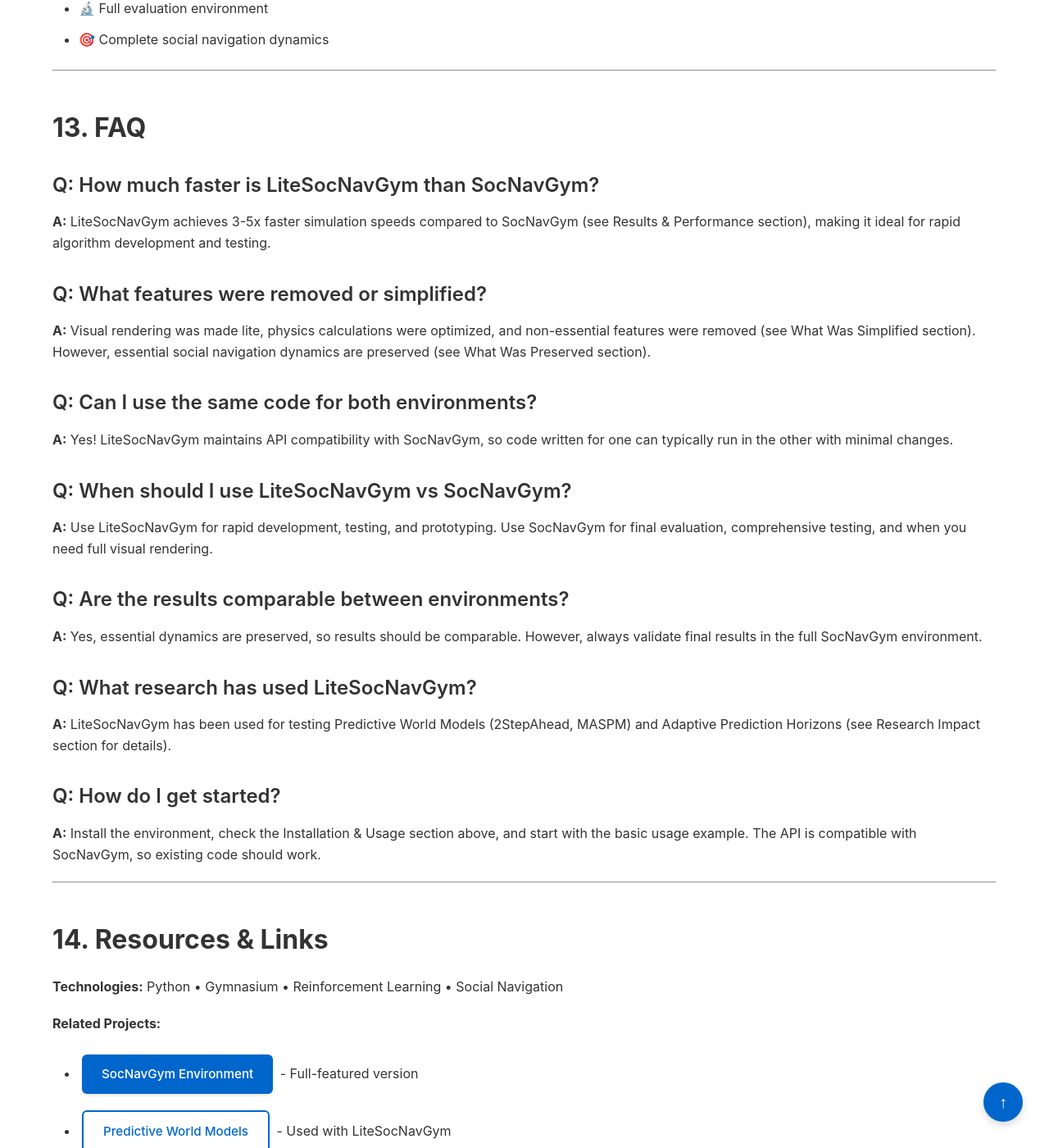
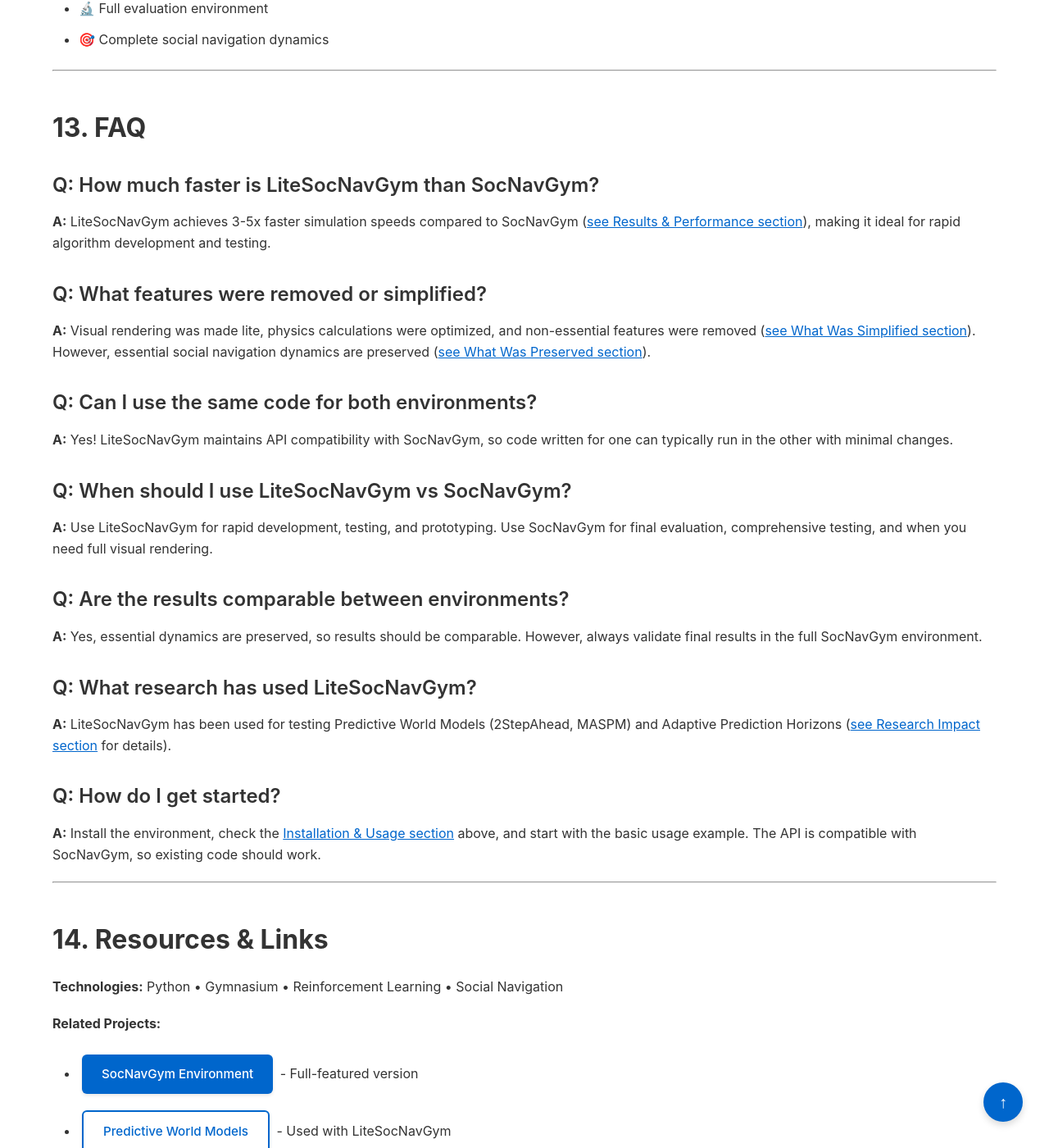
Before and after one commit to goodluckoguzie/goodluckoguzie.github.io, a Jekyll site: the page built from projects/litesocnavgym.md, in a window 1280 px wide and 1400 px high, scrolled down 10438 px. Shown: the whole window at 82% size. Built offline with Jekyll 4.4.1, drawn with Linux system fonts in a browser that asks for light colours; some of the changed text lies outside the part shown.

Commit message:
Make all section references clickable links in LiteSocNavGym and FallingBallEnv pages

```diff
--- a/projects/litesocnavgym.md
+++ b/projects/litesocnavgym.md
@@ -84,7 +84,7 @@ LiteSocNavGym was developed as a lite testing environment to enable rapid iterat
 
 ### Research Design
 
-I created LiteSocNavGym by simplifying complex features while preserving core social navigation dynamics. The environment achieves 3-5x faster simulation speeds by optimizing rendering, physics calculations, and state management (see Key Innovation section for details).
+I created LiteSocNavGym by simplifying complex features while preserving core social navigation dynamics. The environment achieves 3-5x faster simulation speeds by optimizing rendering, physics calculations, and state management (<a href="#innovation" style="color: var(--link); text-decoration: underline;">see Key Innovation section</a> for details).
 
 ---
 
@@ -123,7 +123,7 @@ LiteSocNavGym achieves 3-5x faster simulation speeds by:
 - **Speed First** - Optimized for rapid iteration
 - **Essentials Only** - Core social navigation dynamics preserved
 - **Compatibility Maintained** - Same API as SocNavGym
-- **Easy Migration** - Code can run in both environments (see Installation & Usage section)
+- **Easy Migration** - Code can run in both environments (<a href="#usage" style="color: var(--link); text-decoration: underline;">see Installation & Usage section</a>)
 
 ---
 
@@ -131,7 +131,7 @@ LiteSocNavGym achieves 3-5x faster simulation speeds by:
 
 ### Speed Improvements
 
-LiteSocNavGym achieves **3-5x faster simulation speeds** compared to SocNavGym while maintaining essential social navigation dynamics (see What Was Preserved section). This performance gain makes it ideal for rapid algorithm development, quick iteration during model training, efficient benchmarking, and prototyping.
+LiteSocNavGym achieves **3-5x faster simulation speeds** compared to SocNavGym while maintaining essential social navigation dynamics (<a href="#preserved" style="color: var(--link); text-decoration: underline;">see What Was Preserved section</a>). This performance gain makes it ideal for rapid algorithm development, quick iteration during model training, efficient benchmarking, and prototyping.
 
 ### Key Performance Metrics
 
@@ -168,7 +168,7 @@ LiteSocNavGym achieves **3-5x faster simulation speeds** compared to SocNavGym w
       Your browser does not support the video tag.
     </video>
     <p><strong>Demo Video: LiteSocNavGym Environment</strong></p>
-    <p>Watch the environment in action: faster simulations with core social navigation features preserved (see What Was Preserved section).</p>
+    <p>Watch the environment in action: faster simulations with core social navigation features preserved (<a href="#preserved" style="color: var(--link); text-decoration: underline;">see What Was Preserved section</a>).</p>
   </div>
 </div>
 
@@ -254,14 +254,14 @@ Despite optimizations, LiteSocNavGym maintains:
 - **Note:** Core actions preserved
 
 ### Performance Characteristics
-- **Simulation Speed:** 3-5x faster than SocNavGym (see Results & Performance section)
+- **Simulation Speed:** 3-5x faster than SocNavGym (<a href="#results" style="color: var(--link); text-decoration: underline;">see Results & Performance section</a>)
 - **Memory Usage:** Reduced compared to SocNavGym
 - **CPU Requirements:** Lower than SocNavGym
-- **Visual Quality:** Lite for speed (see What Was Simplified section)
+- **Visual Quality:** Lite for speed (<a href="#simplified" style="color: var(--link); text-decoration: underline;">see What Was Simplified section</a>)
 
 ### Key Features
-- **Lightweight Implementation** - Optimized for speed (see Results & Performance section)
-- **Social Navigation Scenarios** - Essential dynamics preserved (see What Was Preserved section)
+- **Lightweight Implementation** - Optimized for speed (<a href="#results" style="color: var(--link); text-decoration: underline;">see Results & Performance section</a>)
+- **Social Navigation Scenarios** - Essential dynamics preserved (<a href="#preserved" style="color: var(--link); text-decoration: underline;">see What Was Preserved section</a>)
 - **RL Framework Compatible** - Works with standard frameworks
 - **Performance Optimized** - Fast evaluation and testing
 
@@ -339,7 +339,7 @@ LiteSocNavGym enabled rapid iteration during algorithm development, allowing for
 1. **Enabled Rapid Prototyping:** 3-5x faster simulation speeds accelerated algorithm development
 2. **Facilitated Model Testing:** Quick feedback loops for testing 2StepAhead and MASPM models
 3. **Supported Adaptive Prediction Research:** Efficient testing of adaptive prediction systems
-4. **Maintained Core Dynamics:** Preserved essential social navigation features while optimizing performance (see What Was Preserved section)
+4. **Maintained Core Dynamics:** Preserved essential social navigation features while optimizing performance (<a href="#preserved" style="color: var(--link); text-decoration: underline;">see What Was Preserved section</a>)
 
 ### Usage in Research
 
@@ -348,7 +348,7 @@ LiteSocNavGym was used for:
 - Testing Predictive World Models (2StepAhead, MASPM) during development
 - Rapid iteration on adaptive prediction horizon systems
 - Quick algorithm comparison and benchmarking
-- Prototyping new approaches before full SocNavGym evaluation (see Comparison with SocNavGym section)
+- Prototyping new approaches before full SocNavGym evaluation (<a href="#comparison" style="color: var(--link); text-decoration: underline;">see Comparison with SocNavGym section</a>)
 
 ---
 
@@ -398,10 +398,10 @@ LiteSocNavGym was used for:
 ### Key Differences
 
 **LiteSocNavGym:**
-- ⚡ 3-5x faster simulation (see Results & Performance section)
+- ⚡ 3-5x faster simulation (<a href="#results" style="color: var(--link); text-decoration: underline;">see Results & Performance section</a>)
 - 🎯 Optimized for rapid iteration
-- ✅ Core dynamics preserved (see What Was Preserved section)
-- 📊 Lite for speed (see What Was Simplified section)
+- ✅ Core dynamics preserved (<a href="#preserved" style="color: var(--link); text-decoration: underline;">see What Was Preserved section</a>)
+- 📊 Lite for speed (<a href="#simplified" style="color: var(--link); text-decoration: underline;">see What Was Simplified section</a>)
 
 **SocNavGym:**
 - 🎨 Full visual rendering
@@ -414,10 +414,10 @@ LiteSocNavGym was used for:
 ## <a id="faq"></a>13. FAQ
 
 ### Q: How much faster is LiteSocNavGym than SocNavGym?
-**A:** LiteSocNavGym achieves 3-5x faster simulation speeds compared to SocNavGym (see Results & Performance section), making it ideal for rapid algorithm development and testing.
+**A:** LiteSocNavGym achieves 3-5x faster simulation speeds compared to SocNavGym (<a href="#results" style="color: var(--link); text-decoration: underline;">see Results & Performance section</a>), making it ideal for rapid algorithm development and testing.
 
 ### Q: What features were removed or simplified?
-**A:** Visual rendering was made lite, physics calculations were optimized, and non-essential features were removed (see What Was Simplified section). However, essential social navigation dynamics are preserved (see What Was Preserved section).
+**A:** Visual rendering was made lite, physics calculations were optimized, and non-essential features were removed (<a href="#simplified" style="color: var(--link); text-decoration: underline;">see What Was Simplified section</a>). However, essential social navigation dynamics are preserved (<a href="#preserved" style="color: var(--link); text-decoration: underline;">see What Was Preserved section</a>).
 
 ### Q: Can I use the same code for both environments?
 **A:** Yes! LiteSocNavGym maintains API compatibility with SocNavGym, so code written for one can typically run in the other with minimal changes.
@@ -429,10 +429,10 @@ LiteSocNavGym was used for:
 **A:** Yes, essential dynamics are preserved, so results should be comparable. However, always validate final results in the full SocNavGym environment.
 
 ### Q: What research has used LiteSocNavGym?
-**A:** LiteSocNavGym has been used for testing Predictive World Models (2StepAhead, MASPM) and Adaptive Prediction Horizons (see Research Impact section for details).
+**A:** LiteSocNavGym has been used for testing Predictive World Models (2StepAhead, MASPM) and Adaptive Prediction Horizons (<a href="#impact" style="color: var(--link); text-decoration: underline;">see Research Impact section</a> for details).
 
 ### Q: How do I get started?
-**A:** Install the environment, check the Installation & Usage section above, and start with the basic usage example. The API is compatible with SocNavGym, so existing code should work.
+**A:** Install the environment, check the <a href="#usage" style="color: var(--link); text-decoration: underline;">Installation & Usage section</a> above, and start with the basic usage example. The API is compatible with SocNavGym, so existing code should work.
 
 ---
 
@@ -446,8 +446,8 @@ LiteSocNavGym was used for:
 - <a href="{{ '/projects/adaptive-prediction-horizons' | relative_url }}" class="btn btn-secondary" style="display: inline-block; margin: 0.25rem;">Adaptive Prediction Horizons</a> - Tested in LiteSocNavGym
 
 **Research Applications:**
-- Used in developing and testing Predictive World Models (see Research Impact section)
-- Used for Adaptive Prediction Horizons research (see Research Impact section)
+- Used in developing and testing Predictive World Models (<a href="#impact" style="color: var(--link); text-decoration: underline;">see Research Impact section</a>)
+- Used for Adaptive Prediction Horizons research (<a href="#impact" style="color: var(--link); text-decoration: underline;">see Research Impact section</a>)
 
 <div style="margin-top: 3rem; padding-top: 2rem; border-top: 2px solid var(--border);">
   <a href="{{ '/portfolio' | relative_url }}" class="btn">← Back to Research Portfolio</a>
```
Also changed, not shown: projects/fallingballenv.md (+7 -7 lines).
